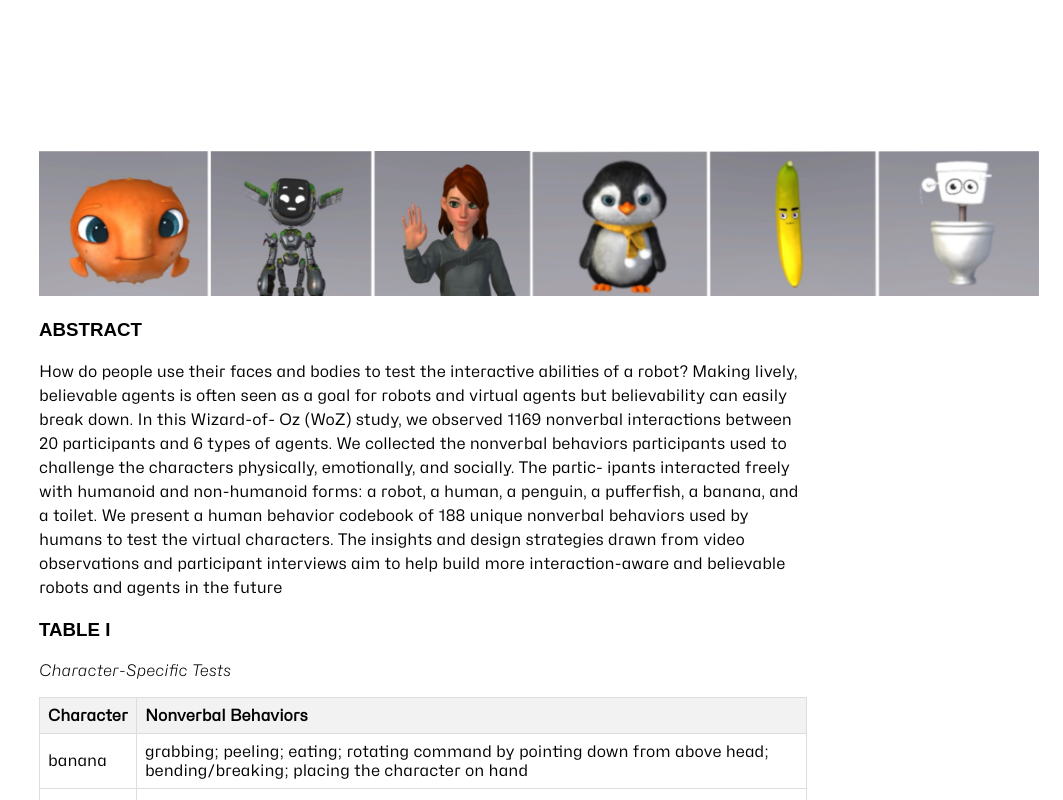
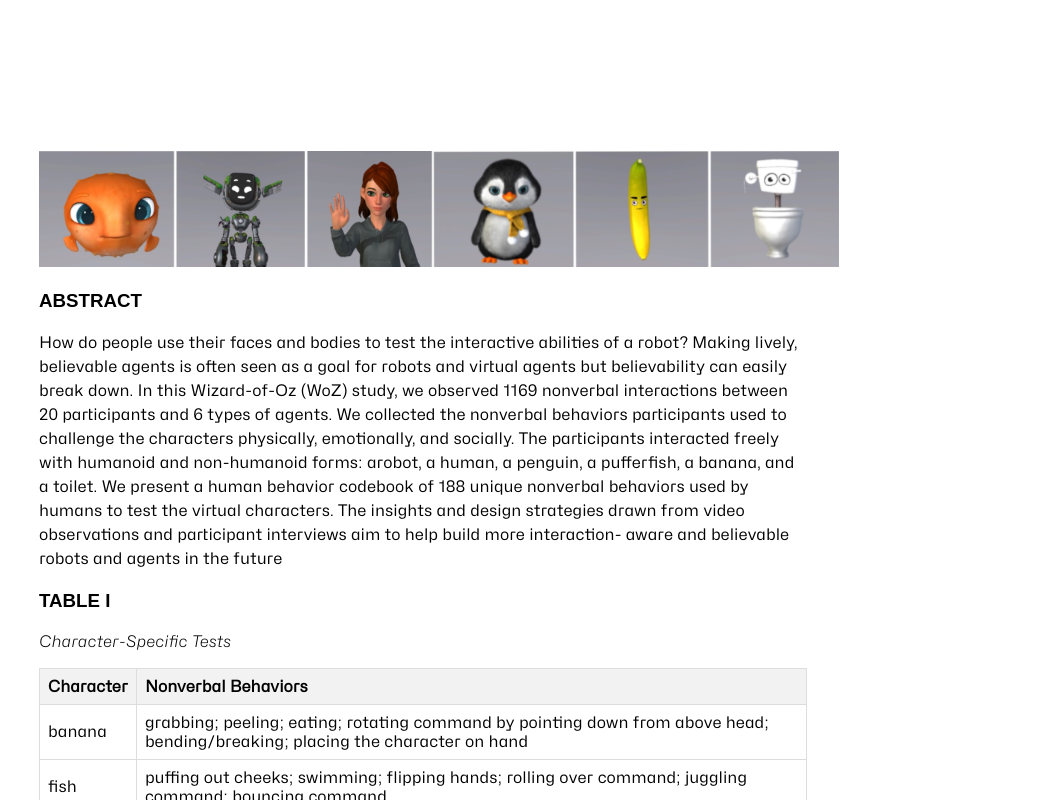
Before and after one commit to rosielab/react-to-this, a React (Create React App) app: page / in a window 1280 px wide. Shown: the part 771-1571 px from the top of the page, without its empty margins (217-1280 px from the left). Built offline with nearby package versions, Linux system fonts and the light colour scheme.

Commit message:
fix typos

```diff
--- a/src/App.js
+++ b/src/App.js
@@ -34,7 +34,7 @@ function App() {
       </ul>
 
       <div>
-        <p style={{ color: 'red' }}>We are currently working on anonimizing video data. To request video with facial expressions, please contact chuxuan_zhang@sfu.ca .</p>
+        <p style={{ color: 'red' }}>We are currently working on anonymizing video data. To request video with facial expressions, please contact chuxuan_zhang@sfu.ca .</p>
       </div>
 
       <div>
@@ -56,7 +56,7 @@ function App() {
       </div> */}
 
       <div id="picture">
-        <img src="characters.png" alt="characters" width="1000px" />
+        <img src="characters.png" alt="characters" width="800px" />
       </div>
 
       <div id="abstract">
@@ -65,17 +65,16 @@ function App() {
           How do people use their faces and bodies to test the interactive
           abilities of a robot? Making lively, believable agents is often seen
           as a goal for robots and virtual agents but believability can easily
-          break down. In this Wizard-of- Oz (WoZ) study, we observed 1169
+          break down. In this Wizard-of-Oz (WoZ) study, we observed 1169
           nonverbal interactions between 20 participants and 6 types of agents.
           We collected the nonverbal behaviors participants used to challenge
-          the characters physically, emotionally, and socially. The partic-
-          ipants interacted freely with humanoid and non-humanoid forms: a
-          robot, a human, a penguin, a pufferfish, a banana, and a toilet. We
-          present a human behavior codebook of 188 unique nonverbal behaviors
-          used by humans to test the virtual characters. The insights and design
-          strategies drawn from video observations and participant interviews
-          aim to help build more interaction-aware and believable robots and
-          agents in the future
+          the characters physically, emotionally, and socially. The participants
+          interacted freely with humanoid and non-humanoid forms: arobot, a human,
+          a penguin, a pufferfish, a banana, and a toilet. We present a human
+          behavior codebook of 188 unique nonverbal behaviors used by humans to test
+          the virtual characters. The insights and design strategies drawn from video
+          observations and participant interviews aim to help build more interaction-
+          aware and believable robots and agents in the future
         </p>
       </div>
 
```
